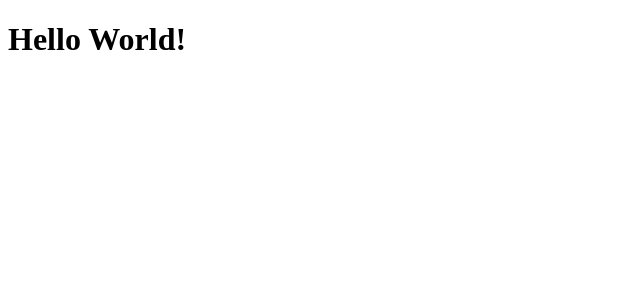
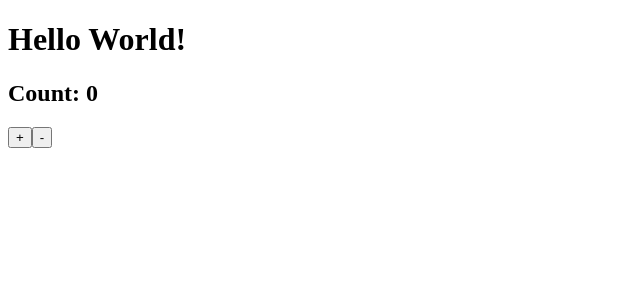
Before and after one commit to irelandm/react-boilerplate, a React app: page / in a window 1280 px wide. Shown: the top 300 px of the page, without its empty margins (0-640 px from the left). Built offline with nearby package versions, Linux system fonts and the light colour scheme.

Commit message:
Added babel support for proposed features

```diff
--- a/package.json
+++ b/package.json
@@ -13,6 +13,7 @@
   "devDependencies": {
     "@babel/cli": "^7.2.0",
     "@babel/core": "^7.2.0",
+    "@babel/plugin-proposal-class-properties": "^7.2.3",
     "@babel/preset-env": "^7.2.0",
     "@babel/preset-react": "^7.0.0",
     "babel-loader": "^8.0.4",
--- a/src/App.js
+++ b/src/App.js
@@ -1,8 +1,18 @@
 import React from 'react'
 
 class App extends React.Component {
-  render () {
-    return <h1>Hello World!</h1>
+  state = {
+    count: 0
+  }
+  render() {
+    return (
+      <div>
+        <h1>Hello World!</h1>
+        <h2>Count: {this.state.count} </h2>
+        <button onClick={() => this.setState(state => ({count: state.count + 1}))}>+</button>
+        <button onClick={() => this.setState(state => ({count: state.count - 1}))}>-</button>
+      </div>
+    )
   }
 }
 
--- a/webpack.config.base.js
+++ b/webpack.config.base.js
@@ -14,7 +14,8 @@
         loader: 'babel-loader',
         exclude: /node_modules/,
         options: {
-          presets: ['@babel/preset-env', '@babel/preset-react']
+          presets: ['@babel/preset-env', '@babel/preset-react'],
+          plugins: ['@babel/plugin-proposal-class-properties']
         }
       }
     ]
```
Also changed, not shown: 1 other file (tests, documents, lock files or other folders).
